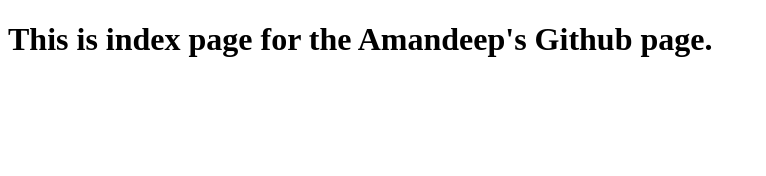
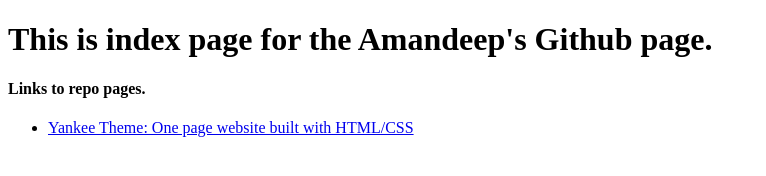
Before and after one commit to amandeepbamrah/amandeepbamrah.github.io, a plain HTML site: page index.html in a window 1280 px wide. Shown: the whole page, without its empty margins (0-766 px from the left). Drawn offline with Linux system fonts and the light colour scheme.

Commit message:
Update index.html

```diff
--- a/index.html
+++ b/index.html
@@ -7,5 +7,9 @@
 </head>
 <body>
   <h1>This is index page for the Amandeep's Github page.</h1>
+  <h4>Links to repo pages.</h4>
+  <ul>
+    <li><a href="https://amandeepbamrah.github.io/yankee-theme/">Yankee Theme: One page website built with HTML/CSS </a></li>
+  </ul>
 </body>
 </html>
```
